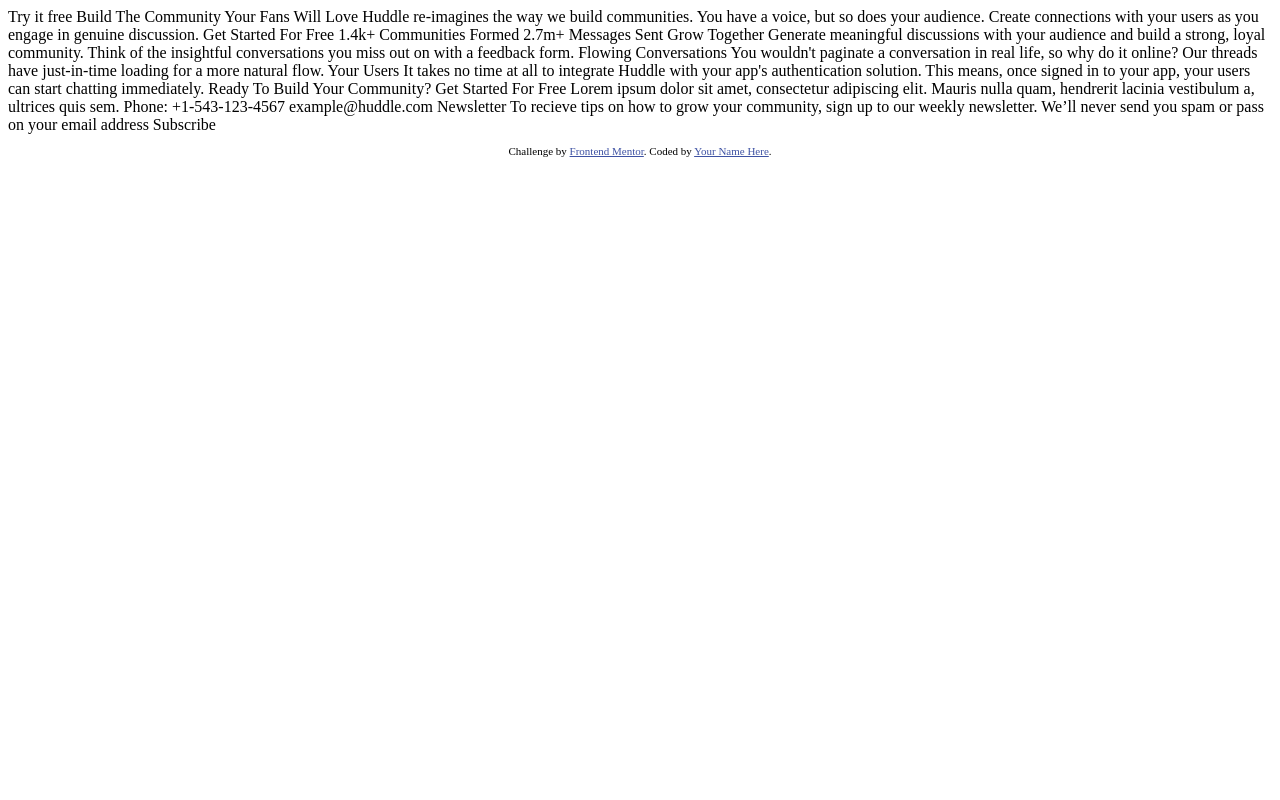
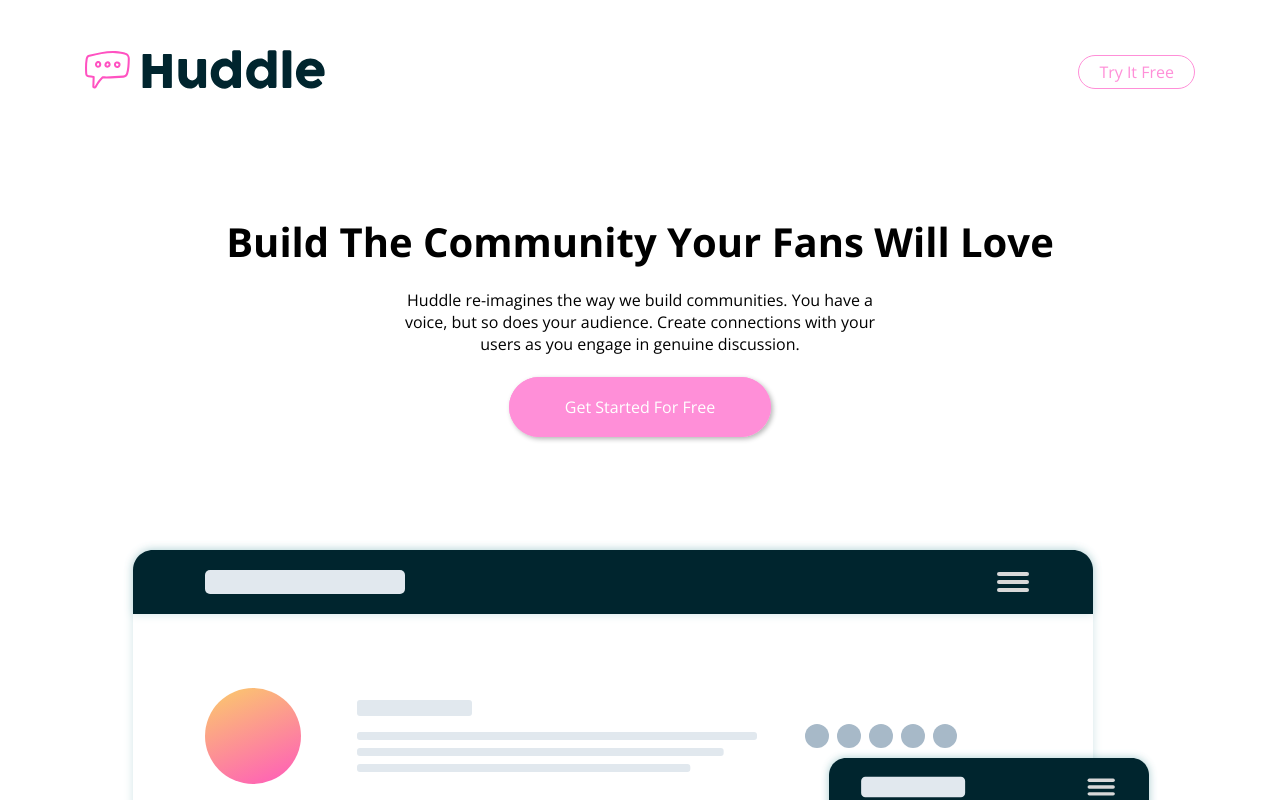
Before and after one commit to danielcasta0398/reto-landing-gen11-12-b, a plain HTML site: page index.html in a window 1280 px wide. Shown: the top 800 px of the page. Drawn offline with nearby package versions, Linux system fonts and the light colour scheme.

Commit message:
Añadi las 4 primeras secciones

```diff
--- a/index.html
+++ b/index.html
@@ -1,12 +1,17 @@
 <!DOCTYPE html>
-<html lang="en">
+<html lang="es">
 <head>
   <meta charset="UTF-8">
   <meta name="viewport" content="width=device-width, initial-scale=1.0"> <!-- displays site properly based on user's device -->
-
+   <link rel="stylesheet" href="/styles/styles.css">
   <link rel="icon" type="image/png" sizes="32x32" href="./images/favicon-32x32.png">
-
-  <title>Frontend Mentor | Huddle landing page with curved sections</title>
+  <link rel="preconnect" href="https://fonts.googleapis.com">
+  <link rel="preconnect" href="https://fonts.gstatic.com" crossorigin>
+  <link href="https://fonts.googleapis.com/css2?family=Poppins:wght@700&display=swap" rel="stylesheet">
+  <link rel="preconnect" href="https://fonts.googleapis.com">
+  <link rel="preconnect" href="https://fonts.gstatic.com" crossorigin>
+  <link href="https://fonts.googleapis.com/css2?family=Open+Sans:wght@400;600;700&display=swap" rel="stylesheet">
+  <title>Landingpage</title>
 
   <!-- Feel free to remove these styles or customise in your own stylesheet 👍 -->
   <style>
@@ -15,53 +20,42 @@
   </style>
 </head>
 <body>
-  Try it free
+    <header>
+       <div class="logo">
+         <img src="/images/logo.svg" alt="">
+       </div>
+       <div class="button">
+         <a href="#">Try It Free</a>
+       </div>
+    </header>
 
-  Build The Community Your Fans Will Love
+    <section class="section-1">
+          <h1> Build The Community Your Fans Will Love</h1>
+          <p>Huddle re-imagines the way we build communities. You have a voice, but so does
+            your audience. Create connections with your users as you engage in genuine discussion. </p>
+            <div class="button-section-1">
+              <a href="#">Get Started For Free</a>
+            </div>
+    </section>
 
-  Huddle re-imagines the way we build communities. You have a voice, but so does
-  your audience. Create connections with your users as you engage in genuine discussion.
+    <Section class="section-2">
+      <div>
+          <img src="/images/screen-mockups.svg" alt="">
+      </div>
+    </Section>
 
-  Get Started For Free
+    <section class="section-3">
+       <div class="bloque-1">
+         <img src="/images/icon-communities.svg" alt="">
+         <p class="sc3-t">1.4k+</p>
+         <p class="sc3-p">Communities Formed</p>
+       </div>
+       <div class="bloque-2">
+         <img src="/images/icon-messages.svg" alt="">
+         <p class="sc3-t">2.7m+</p>
+         <p class="sc3-p">Messages Sent</p>
+       </div>
+    </section>
 
-  1.4k+
-  Communities Formed
-
-  2.7m+
-  Messages Sent
-
-  Grow Together
-  Generate meaningful discussions with your audience and build a strong, loyal community.
-  Think of the insightful conversations you miss out on with a feedback form.
-
-  Flowing Conversations
-  You wouldn't paginate a conversation in real life, so why do it online? Our threads have
-  just-in-time loading for a more natural flow.
-
-  Your Users
-  It takes no time at all to integrate Huddle with your app's authentication solution. This means,
-  once signed in to your app, your users can start chatting immediately.
-
-  Ready To Build Your Community?
-  Get Started For Free
-
-  Lorem ipsum dolor sit amet, consectetur adipiscing elit. Mauris nulla quam, hendrerit lacinia
-  vestibulum a, ultrices quis sem.
-
-  Phone: +1-543-123-4567
-  example@huddle.com
-
-  Newsletter
-  To recieve tips on how to grow your community, sign up to our weekly newsletter. We’ll never
-  send you spam or pass on your email address
-
-  Subscribe
-
-  <footer>
-    <p class="attribution">
-      Challenge by <a href="https://www.frontendmentor.io?ref=challenge" target="_blank">Frontend Mentor</a>.
-      Coded by <a href="#">Your Name Here</a>.
-    </p>
-  </footer>
 </body>
 </html>
--- /dev/null
+++ b/styles/styles.css
@@ -0,0 +1,124 @@
+:root{
+    --pink: hsl(322, 100%, 66%);
+    --light-pink: hsl(321, 100%, 78%);
+    --light-red: hsl(0, 100%, 63%);
+    --Very-Dark-Cyan: hsl(192, 100%, 9%);
+    --Very-Pale-Blue: hsl(207, 100%, 98%);
+
+}
+
+
+*{
+    margin: 0px;
+    padding: 0px;
+}
+
+body{
+
+    font-family: 'Poppins', sans-serif;
+}
+
+header {
+    font-family: 'Open Sans', sans-serif;
+    margin: 50px 85px;
+    display: flex;
+    justify-content: space-between;
+}
+
+.button a{
+    color: var(--light-pink);
+    text-decoration: none;
+    border: 1px solid var(--light-pink);
+    border-radius: 30px;
+    padding: 5px 20px;
+    text-align: center;
+}
+
+.button{
+    margin-top: 0.7rem;
+}
+
+.button-section-1{
+
+  margin-top: 20px;
+
+}
+.button-section-1 a{
+    color: white;
+    text-decoration: none;
+    border: 1px solid var(--light-pink);
+    border-radius: 30px;
+    padding: 5px 20px;
+    text-align: center;
+    background: var(--light-pink);
+    box-shadow: 2px 2px 5px rgb(182, 182, 182);
+    padding: 18px 55px;
+}
+
+.section-1{
+
+    display: flex;
+    flex-direction: column;
+    justify-content: space-between;
+    align-items: center;
+    margin-top: 120px;
+
+
+}
+
+.section-1>h1{
+
+    font-size: 40px;
+    font-family: 'Open Sans', sans-serif;
+    font-weight: 700;
+    margin-bottom: 20px;
+
+}
+
+.section-1>p{
+    font-family: 'Open Sans', sans-serif;
+    text-align: center;
+    width: 500px;
+    font-weight: 400;
+    margin-bottom: 20px;
+}
+
+.section-1 div>a{
+
+    font-family: 'Open Sans', sans-serif;
+    font-weight: 400;
+
+}
+
+.section-2{
+
+    margin-top: 120px;
+
+}
+
+.section-2 div img{
+
+    margin:10px auto;
+    display:block;
+
+}
+
+.section-3{
+    margin-top: 120px;
+    display: flex;
+    justify-content: space-around;
+    margin-bottom: 120px;
+    padding: 0px 110px;
+
+}
+
+.sc3-t{
+    font-size: 80px;
+}
+
+.sc3-p{
+    font-family: 'Open Sans', sans-serif;
+    font-weight: 400;
+    color: rgb(165, 165, 165);
+    text-align: center;
+}
```
